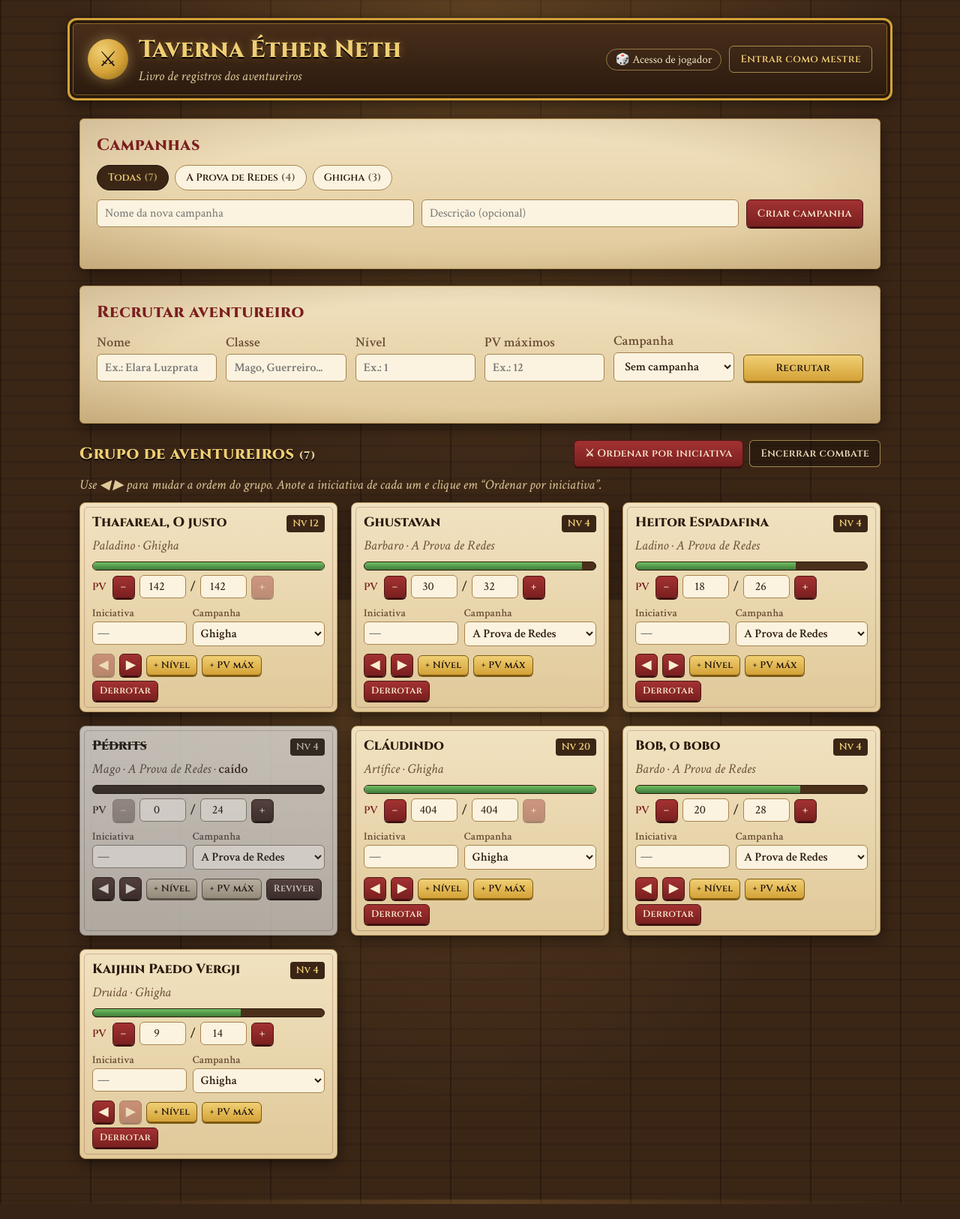
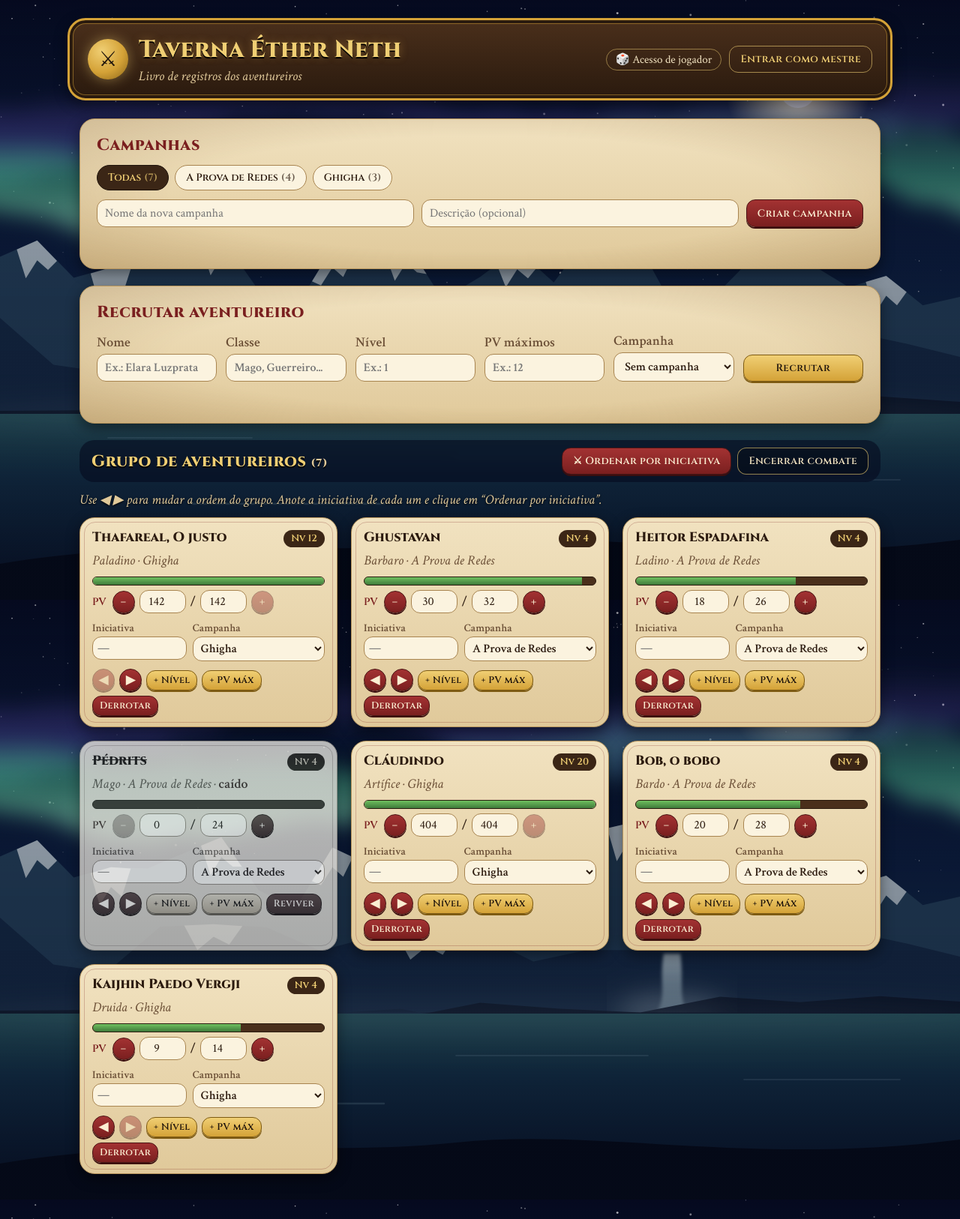
Before and after one commit to 1Carulla/RPG-API, a Django app: page / in a window 1280 px wide. Shown: the whole page at 75% size. Run offline with Django 5.2, Linux system fonts and the light colour scheme; data comes from the database, SQL or seed files in the repository.

Commit message:
fundo da islândia

```diff
--- a/personagens/static/personagens/estilo.css
+++ b/personagens/static/personagens/estilo.css
@@ -1,4 +1,4 @@
-/* Tema: taverna medieval (madeira escura, pergaminho e ouro) */
+/* Tema: Taverna Éther Neth (paisagem da Islândia, pergaminho e ouro) */
 :root {
   --madeira-escura: #1f140c;
   --madeira: #3b2616;
@@ -25,14 +25,13 @@ body {
   font-family: var(--fonte-texto);
   font-size: 18px;
   color: var(--tinta);
-  /* Tábuas de madeira feitas só com gradientes */
-  background-color: var(--madeira);
+  background-color: #0d2142;
+  /* Camada escura por cima da paisagem, para os textos continuarem legíveis */
   background-image:
-    radial-gradient(ellipse at top, rgba(240, 180, 80, .18), transparent 60%),
-    repeating-linear-gradient(90deg,
-      rgba(0, 0, 0, .25) 0 2px, transparent 2px 120px),
-    repeating-linear-gradient(0deg,
-      var(--madeira) 0 6px, #352215 6px 9px, var(--madeira) 9px 22px);
+    linear-gradient(rgba(5, 10, 31, .25), rgba(5, 10, 31, .55)),
+    url("fundo.svg");
+  background-size: cover;
+  background-position: center bottom;
   background-attachment: fixed;
 }
 
@@ -56,7 +55,7 @@ h2 { font-size: 1.35rem; color: var(--vinho); margin-bottom: 12px; letter-spacin
   margin: 24px auto;
   padding: 18px 24px;
   border: 3px solid var(--ouro);
-  border-radius: 12px;
+  border-radius: 24px;
   background: linear-gradient(180deg, #4a2f1b, #2a1a0e);
   box-shadow: var(--sombra), inset 0 0 0 4px #2a1a0e, inset 0 0 0 5px rgba(212, 162, 55, .5);
   color: var(--pergaminho);
@@ -94,7 +93,7 @@ h2 { font-size: 1.35rem; color: var(--vinho); margin-bottom: 12px; letter-spacin
   position: relative;
   margin-bottom: 22px;
   padding: 20px 22px;
-  border-radius: 6px;
+  border-radius: 20px;
   background:
     radial-gradient(ellipse at center, transparent 55%, rgba(120, 80, 30, .25)),
     linear-gradient(180deg, var(--pergaminho), var(--pergaminho-escuro));
@@ -108,7 +107,7 @@ input, select {
   font-size: 1rem;
   padding: 7px 10px;
   border: 1px solid #a8844f;
-  border-radius: 6px;
+  border-radius: 12px;
   background: #fbf3df;
   color: var(--tinta);
   min-width: 0;
@@ -135,7 +134,7 @@ input:focus, select:focus { outline: 2px solid var(--ouro); outline-offset: 1px;
   letter-spacing: .4px;
   padding: 8px 14px;
   border: 1px solid #4a1414;
-  border-radius: 6px;
+  border-radius: 12px;
   color: #fbeed2;
   background: linear-gradient(180deg, var(--vinho-claro), var(--vinho));
   cursor: pointer;
@@ -168,6 +167,7 @@ input:focus, select:focus { outline: 2px solid var(--ouro); outline-offset: 1px;
 .btn-pequeno { padding: 4px 9px; font-size: .78rem; }
 .btn-icone {
   width: 30px; height: 30px; padding: 0;
+  border-radius: 50%;
   display: inline-grid; place-items: center;
   font-size: 1rem;
 }
@@ -199,11 +199,16 @@ input:focus, select:focus { outline: 2px solid var(--ouro); outline-offset: 1px;
   display: flex; flex-wrap: wrap; gap: 12px;
   align-items: center; justify-content: space-between;
   margin: 8px 0 12px;
+  /* Faixa escura atrás do título do grupo, por cima da paisagem */
+  padding: 10px 16px;
+  border-radius: 20px;
+  background: rgba(5, 10, 31, .6);
+  backdrop-filter: blur(4px);
 }
 .titulo-claro { color: var(--ouro-claro); text-shadow: 0 2px 0 #000; margin: 0; }
 .contagem { font-size: .9rem; color: var(--pergaminho-escuro); }
 .controles-combate { display: flex; gap: 8px; flex-wrap: wrap; }
-.dica { color: var(--pergaminho-escuro); font-style: italic; margin: 0 0 12px; min-height: 1.2em; }
+.dica { color: var(--pergaminho-escuro); font-style: italic; margin: 0 0 12px; min-height: 1.2em; text-shadow: 0 1px 3px #000; }
 
 .grade-fichas {
   display: grid;
@@ -217,7 +222,8 @@ input:focus, select:focus { outline: 2px solid var(--ouro); outline-offset: 1px;
   font-style: italic;
   padding: 30px;
   border: 2px dashed rgba(240, 207, 116, .35);
-  border-radius: 10px;
+  border-radius: 20px;
+  background: rgba(5, 10, 31, .45);
 }
 
 /* ---------- Ficha de personagem ---------- */
@@ -225,7 +231,7 @@ input:focus, select:focus { outline: 2px solid var(--ouro); outline-offset: 1px;
   position: relative;
   display: flex; flex-direction: column; gap: 10px;
   padding: 16px 16px 14px;
-  border-radius: 8px;
+  border-radius: 20px;
   background: linear-gradient(180deg, var(--pergaminho), var(--pergaminho-escuro));
   border: 1px solid #b8955c;
   box-shadow: var(--sombra);
@@ -235,7 +241,7 @@ input:focus, select:focus { outline: 2px solid var(--ouro); outline-offset: 1px;
   content: "";
   position: absolute; inset: 5px;
   border: 1px solid rgba(122, 31, 31, .25);
-  border-radius: 5px;
+  border-radius: 15px;
   pointer-events: none;
 }
 .ficha.caido { filter: grayscale(.85); opacity: .8; }
@@ -248,8 +254,8 @@ input:focus, select:focus { outline: 2px solid var(--ouro); outline-offset: 1px;
   flex-shrink: 0;
   font-family: var(--fonte-titulo);
   font-size: .8rem;
-  padding: 3px 8px;
-  border-radius: 4px;
+  padding: 3px 10px;
+  border-radius: 999px;
   background: var(--madeira);
   color: var(--ouro-claro);
 }
@@ -301,7 +307,7 @@ input:focus, select:focus { outline: 2px solid var(--ouro); outline-offset: 1px;
   transform: translate(-50%, 30px);
   max-width: calc(100% - 32px);
   padding: 12px 18px;
-  border-radius: 8px;
+  border-radius: 16px;
   background: var(--madeira-escura);
   color: var(--pergaminho);
   border: 1px solid var(--ouro);
```
